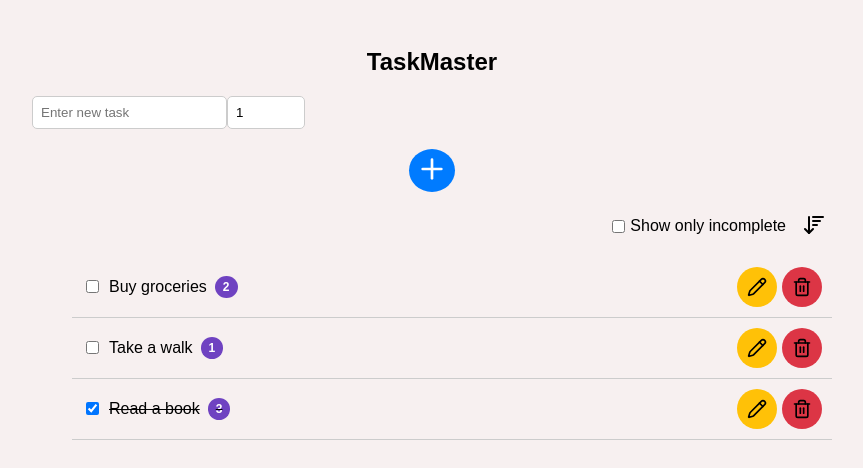
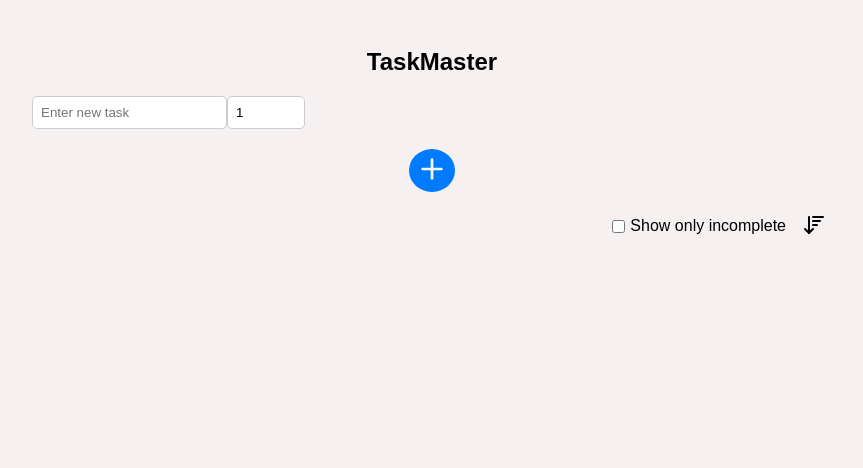
Before and after one commit to GlynWDavies-2022/task-master, a React (Vite) app: page / in a window 1280 px wide. Shown: the top 468 px of the page, without its empty margins (208-1071 px from the left). Built offline with nearby package versions, Linux system fonts and the light colour scheme.

Commit message:
Added local storage persistence.

```diff
--- a/src/App.jsx
+++ b/src/App.jsx
@@ -1,38 +1,22 @@
 import { useState } from 'react';
 
 import './App.css';
+
+import { getStoredTasks, updateLocalStorage } from './utils/localStorageUtils';
 
 import TaskControls from './components/TaskControls';
 import TaskForm from './components/TaskForm';
 import TaskList from './components/TaskList';
 
 function App() {
-    const [tasks, setTasks] = useState([
-        {
-            id: 1,
-            text: 'Buy groceries',
-            priority: 2,
-            done: false,
-        },
-        {
-            id: 2,
-            text: 'Take a walk',
-            priority: 1,
-            done: false,
-        },
-        {
-            id: 3,
-            text: 'Read a book',
-            priority: 3,
-            done: true,
-        },
-    ]);
+    const [tasks, setTasks] = useState(getStoredTasks());
 
     const [showOnlyIncomplete, setShowOnlyIncomplete] = useState(false);
 
     const addTask = (newTask) => {
         const updatedTasks = [...tasks, newTask];
         setTasks(updatedTasks);
+        updateLocalStorage(updatedTasks);
     };
 
     const toggleTaskDone = (id) => {
@@ -40,6 +24,7 @@ function App() {
             return task.id === id ? { ...task, done: !task.done } : task;
         });
         setTasks(updatedTasks);
+        updateLocalStorage(updatedTasks);
     };
 
     const updateTask = ({ taskId, editText, editPriority }) => {
@@ -47,16 +32,19 @@ function App() {
             task.id === taskId ? { ...task, text: editText, priority: editPriority } : task,
         );
         setTasks(updatedTasks);
+        updateLocalStorage(updatedTasks);
     };
 
     const removeTask = (id) => {
         const updatedTasks = tasks.filter((task) => task.id !== id);
         setTasks(updatedTasks);
+        updateLocalStorage(updatedTasks);
     };
 
     const sortTasks = () => {
         const sortedTasks = [...tasks].sort((a, b) => a.priority - b.priority);
         setTasks(sortedTasks);
+        updateLocalStorage(sortedTasks);
     };
 
     return (
--- /dev/null
+++ b/src/utils/localStorageUtils.js
@@ -0,0 +1,11 @@
+export const getStoredTasks = () =>
+{
+    const savedTasks = localStorage.getItem("tasks");
+
+    return savedTasks ? JSON.parse(savedTasks) : [];
+};
+
+export const updateLocalStorage = (tasks) =>
+{
+    localStorage.setItem("tasks", JSON.stringify(tasks));
+};
```
